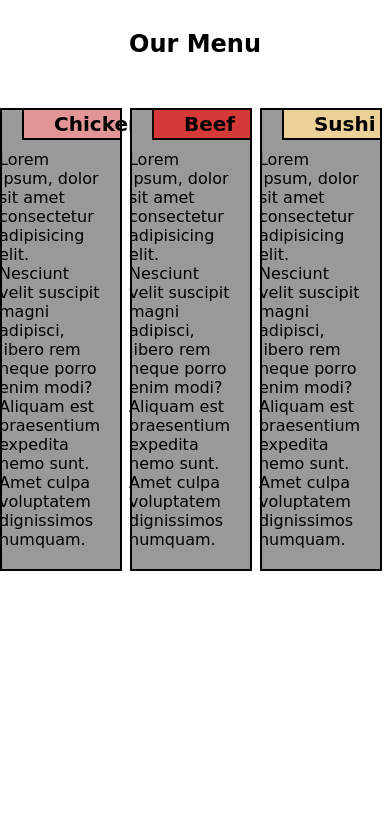
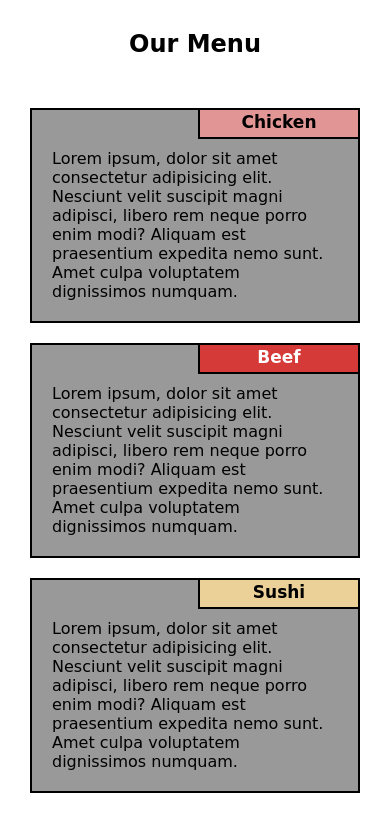
Before and after one commit to haiderabbas110/module2-solution, a plain HTML site: page index.html in a window 390 px wide. Drawn offline with Linux system fonts and the light colour scheme.

Commit message:
responsive

```diff
--- a/css/style.css
+++ b/css/style.css
@@ -8,7 +8,6 @@ body {
 }
 
 .module2-solution h1 {
-
     text-align: center;
     font-family: cursive;
     margin-top: 30px;
@@ -18,23 +17,28 @@ body {
     display: flex;
     margin-top: 50px;
     flex-wrap: wrap;
+    padding: 0 30px;
 }
 
-.module2-solution .main-wrapper>div {
-    width: 31.33%;
+.module2-solution .main-wrapper > div {
+    flex: 1;
     border: 2px solid black;
-    margin-right:2%;
+    margin-right: 2%;
     padding: 0 0 20px 20px;
     box-sizing: border-box;
     background-color: #999999;
     display: flex;
     flex-direction: column;
     align-items: self-end;
-
 }
-
-.module2-solution .main-wrapper>div>h2 {
-    padding: 2px 30px;
+.module2-solution .main-wrapper > div.beef h2 {
+    color: #fff;
+}
+.module2-solution .main-wrapper > div:last-child {
+    margin: 0;
+}
+.module2-solution .main-wrapper > div > h2 {
+    padding: 2px 30px 5px 30px;
     border-bottom: 2px solid black;
     border-left: 2px solid black;
     margin: 0 0 10px 0;
@@ -42,26 +46,42 @@ body {
     width: 100%;
     text-align: center;
     box-sizing: border-box;
-    font-size: 20px;
+    font-size: 17px;
 }
 
-.module2-solution .main-wrapper>div>p {
+.module2-solution .main-wrapper > div > p {
     padding-right: 20px;
-
 }
 
-.module2-solution .main-wrapper>div.chicken h2 {
+.module2-solution .main-wrapper > div.chicken h2 {
     background-color: #e29595;
 }
 
-.module2-solution .main-wrapper>div.beef h2 {
+.module2-solution .main-wrapper > div.beef h2 {
     background-color: #d53a38;
 }
 
-.module2-solution .main-wrapper>div.sushi h2 {
+.module2-solution .main-wrapper > div.sushi h2 {
     background-color: #ebd098;
 }
 
-@media only screen and (max-width:1024px){
+@media only screen and (max-width: 1024px) {
+    .module2-solution .main-wrapper > div:last-child {
+        flex-basis: 100%;
+    }
+    .module2-solution .main-wrapper > div.beef {
+        margin-right: 0;
+    }
+    .module2-solution .main-wrapper > div {
+        margin-bottom: 20px;
+    }
+}
 
+@media only screen and (max-width: 767px) {
+    .module2-solution .main-wrapper > div {
+        flex-basis: 100%;
+    }
+    .module2-solution .main-wrapper > div {
+        margin-right: 0;
+    }
 }
```
